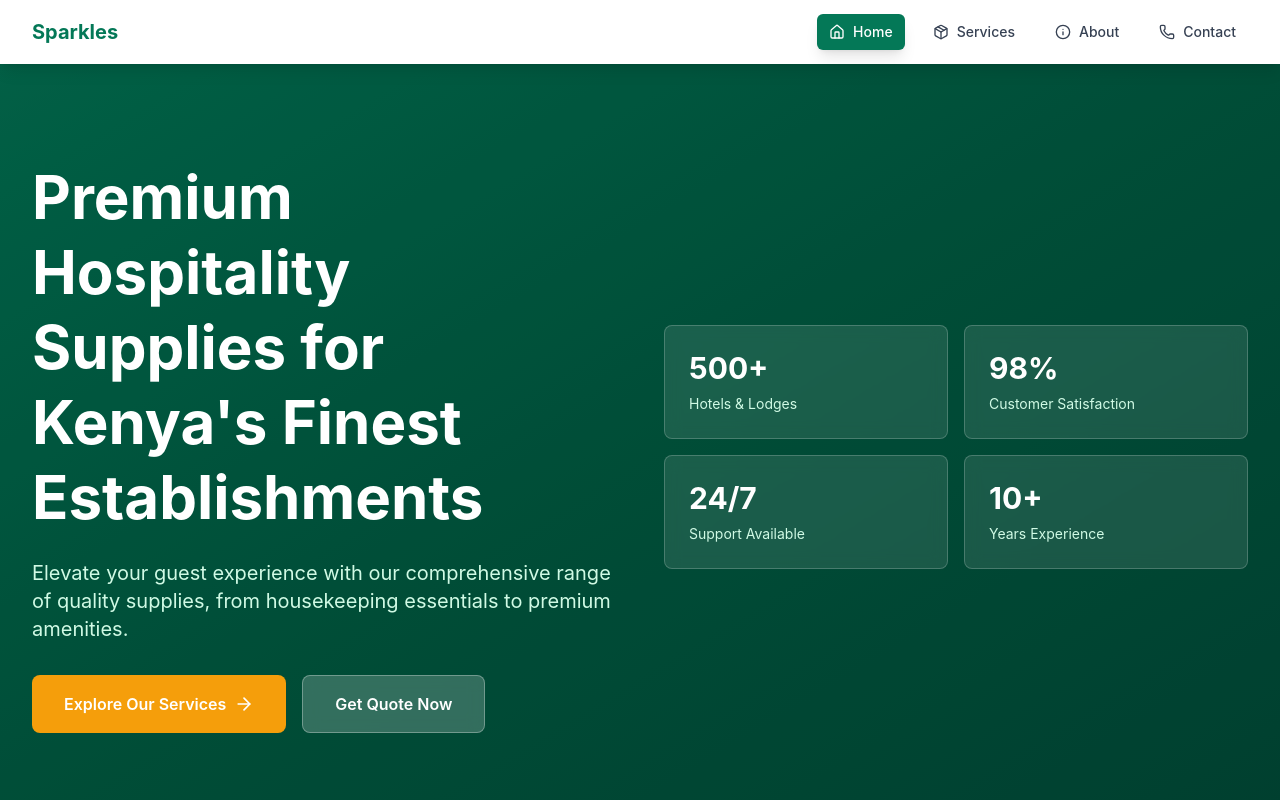
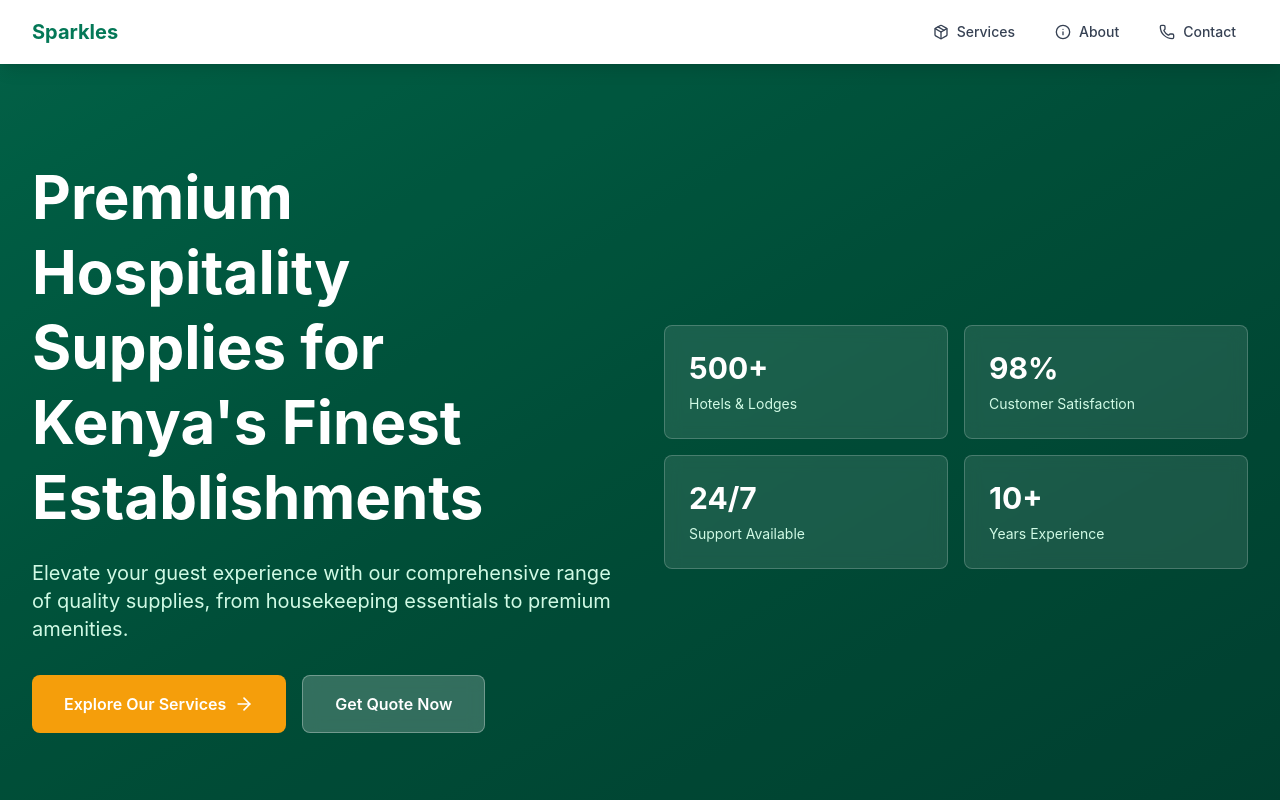
Before and after one commit to JAM3S11/sparkles-ke, a React (Vite) app: page / in a window 1280 px wide. Shown: the top 800 px of the page. Built offline with nearby package versions, Linux system fonts and the light colour scheme.

Commit message:
Navigation tsx commit

```diff
--- a/src/components/Navigation.tsx
+++ b/src/components/Navigation.tsx
@@ -50,7 +50,7 @@ const Navigation: React.FC = () => {
           {/* Desktop Navigation */}
           <div className="hidden md:block">
             <div className="ml-10 flex items-baseline space-x-4">
-              {navItems.map((item) => {
+              {navItems.filter((item) => item.path !== "/").map((item) => {
                 const Icon = item.icon;
                 return (
                   <Link
```
